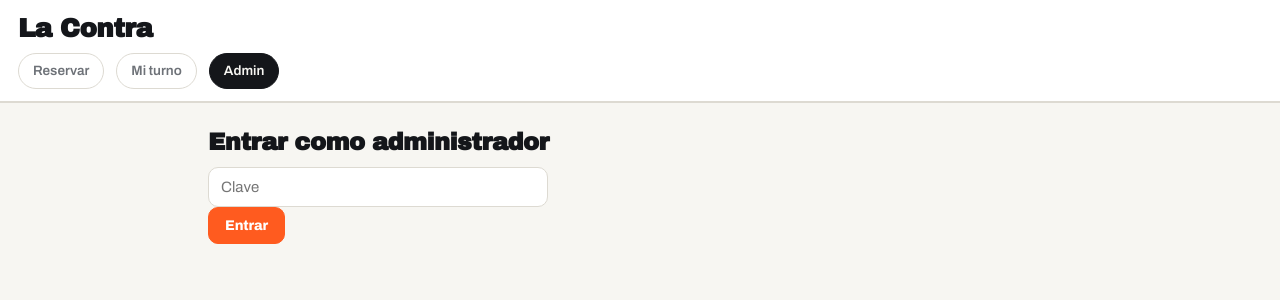
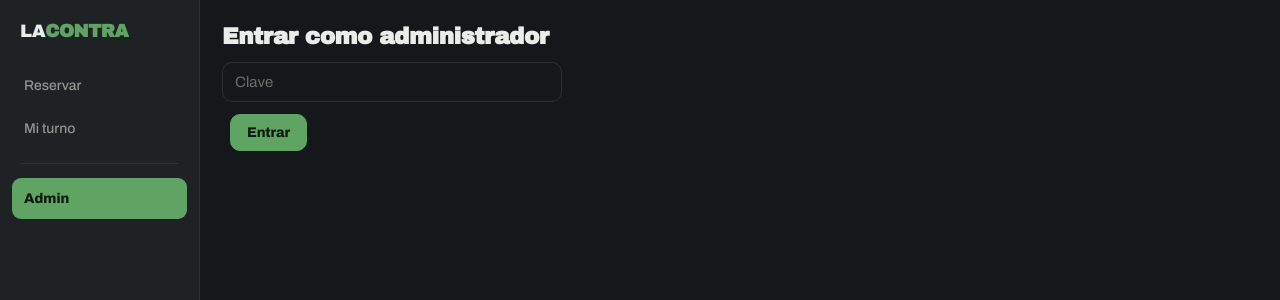
Before and after one commit to GabiGudi/La-contra, a Vue app in the folder web/: page /login in a window 1280 px wide. Shown: the top 300 px of the page. Built offline with nearby package versions, Linux system fonts and the light colour scheme.

Commit message:
Rediseño: verde cesped sobre oscuro, barra lateral y barra inferior

```diff
--- a/web/src/App.vue
+++ b/web/src/App.vue
@@ -1,8 +1,12 @@
 <script setup>
+import { computed } from "vue";
+import { useRouter } from "vue-router";
 import { esAdmin, guardarToken } from "./auth.js";
-import { useRouter } from "vue-router";
 
 const router = useRouter();
+
+/** En el celular, el tercer botón lleva al panel o al login según corresponda. */
+const destinoAdmin = computed(() => (esAdmin() ? "/admin/turnos" : "/login"));
 
 function salir() {
   guardarToken("");
@@ -11,20 +15,45 @@ function salir() {
 </script>
 
 <template>
-  <header>
-    <h1>La Contra</h1>
+  <div class="app">
+    <!-- Escritorio: barra lateral -->
+    <aside class="lateral">
+      <p class="marca">LA<b>CONTRA</b></p>
+
       <nav>
-      <RouterLink to="/">Reservar</RouterLink> |
+        <RouterLink to="/">Reservar</RouterLink>
         <RouterLink to="/mi-turno">Mi turno</RouterLink>
+
         <template v-if="esAdmin()">
-        | <RouterLink to="/admin">Config</RouterLink> |
-        <RouterLink to="/admin/turnos">Turnos</RouterLink> |
-        <button @click="salir">Salir</button>
+          <span class="separador"></span>
+          <RouterLink to="/admin/turnos">Turnos</RouterLink>
+          <RouterLink to="/admin">Canchas</RouterLink>
+          <button class="salir" @click="salir">Cerrar sesión</button>
         </template>
-      <template v-else> | <RouterLink to="/login">Admin</RouterLink></template>
+
+        <template v-else>
+          <span class="separador"></span>
+          <RouterLink to="/login">Admin</RouterLink>
+        </template>
       </nav>
+    </aside>
+
+    <div class="principal">
+      <!-- Celular: barra de arriba -->
+      <header class="barra-top">
+        <p class="marca">LA<b>CONTRA</b></p>
       </header>
+
       <main>
         <RouterView />
       </main>
+    </div>
+
+    <!-- Celular: barra de abajo -->
+    <nav class="barra-abajo">
+      <RouterLink to="/">Reservar</RouterLink>
+      <RouterLink to="/mi-turno">Mi turno</RouterLink>
+      <RouterLink :to="destinoAdmin">Dueño</RouterLink>
+    </nav>
+  </div>
 </template>
--- a/web/src/estilos.css
+++ b/web/src/estilos.css
@@ -1,162 +1,193 @@
 /* ══════════════════════════════════════════════════════════
    LA CONTRA · hoja de estilos
-   Dirección "Pechera": planilla clara, legible al sol, con el
-   naranja de las pecheras de entrenamiento como único acento
-   fuerte. Pensada para el celular primero.
+   Verde césped bajo luz artificial sobre gris oscuro cálido.
+   Barra lateral en escritorio, barra inferior en el celular.
    ══════════════════════════════════════════════════════════ */
 
 @import url('https://fonts.googleapis.com/css2?family=Archivo:wght@400;500;600;800&family=Archivo+Black&family=IBM+Plex+Mono:wght@400;600&display=swap');
 
 :root {
-  --papel: #F7F6F2;
-  --blanco: #FFFFFF;
-  --tinta: #14161A;
-  --gris: #6E7278;
-  --linea: #DDDAD2;
-  --pechera: #FF5B1F;
-  --verde: #1F8A54;
-  --roja: #C2321B;
+  --fondo: #15181A;
+  --panel: #1E2225;
+  --panel-alto: #262B2E;
+  --borde: #2C3134;
+  --texto: #E9EDEA;
+  --suave: #8D9691;
+
+  --verde: #5FA463;
+  --verde-suave: rgba(95, 164, 99, .16);
+  --sobre-verde: #0C1A0E;
+
+  --ambar: #D98032;
+  --ambar-suave: rgba(217, 128, 50, .16);
+
+  --roja: #C7523F;
+  --roja-suave: rgba(199, 82, 63, .14);
 
   --radio: 10px;
-  --sombra: 0 1px 2px rgba(20, 22, 26, .06);
+  --lateral: 200px;
+  --abajo: 62px;
 }
 
 * { box-sizing: border-box; }
 
 body {
   margin: 0;
-  background: var(--papel);
-  color: var(--tinta);
+  background: var(--fondo);
+  color: var(--texto);
   font-family: Archivo, system-ui, -apple-system, sans-serif;
   font-size: 16px;
   line-height: 1.5;
   -webkit-font-smoothing: antialiased;
 }
 
+/* ── Estructura ────────────────────────────────────────── */
+
+.app { display: flex; min-height: 100vh; }
+
+.lateral {
+  width: var(--lateral);
+  flex: none;
+  background: var(--panel);
+  border-right: 1px solid var(--borde);
+  padding: 18px 12px;
+  position: sticky;
+  top: 0;
+  height: 100vh;
+}
+
+.marca {
+  font-family: "Archivo Black", sans-serif;
+  font-size: 18px;
+  letter-spacing: -.02em;
+  margin: 0 0 20px;
+  padding: 0 8px;
+}
+
+.marca b { color: var(--verde); }
+
+.lateral nav { display: flex; flex-direction: column; gap: 2px; }
+
+.lateral nav a {
+  display: block;
+  padding: 10px 12px;
+  border-radius: 9px;
+  color: var(--suave);
+  text-decoration: none;
+  font-size: 14px;
+  font-weight: 500;
+}
+
+.lateral nav a:hover { background: var(--panel-alto); color: var(--texto); }
+
+.lateral nav a.router-link-active {
+  background: var(--verde);
+  color: var(--sobre-verde);
+  font-weight: 700;
+}
+
+.lateral .separador {
+  height: 1px;
+  background: var(--borde);
+  margin: 12px 8px;
+}
+
+.lateral .salir {
+  width: auto;
+  margin-top: 8px;
+  background: none;
+  border: 1px solid var(--borde);
+  color: var(--suave);
+  font-size: 13px;
+  padding: 8px 12px;
+}
+
+.principal { flex: 1; min-width: 0; }
+
+main {
+  max-width: 1000px;
+  padding: 24px 22px 60px;
+}
+
+/* Estas dos solo aparecen en el celular */
+.barra-top { display: none; }
+.barra-abajo { display: none; }
+
 /* ── Tipografía ────────────────────────────────────────── */
 
 h1, h2, h3, h4 {
   font-family: "Archivo Black", Archivo, sans-serif;
   letter-spacing: -.02em;
-  line-height: 1.1;
+  line-height: 1.15;
   margin: 0 0 12px;
 }
 
-h1 { font-size: 26px; }
-h2 { font-size: 24px; margin-top: 4px; }
-h3 { font-size: 19px; margin-top: 28px; }
-h4 { font-size: 15px; margin-bottom: 6px; }
+h2 { font-size: 23px; }
+h3 { font-size: 18px; margin-top: 26px; }
+
+h4 {
+  font-size: 11px;
+  font-family: "IBM Plex Mono", monospace;
+  font-weight: 600;
+  text-transform: uppercase;
+  letter-spacing: .1em;
+  color: var(--suave);
+  margin: 22px 0 8px;
+}
 
 p { margin: 0 0 12px; }
-
-em { color: var(--gris); font-style: normal; }
-
-/* ── Encabezado y navegación ───────────────────────────── */
-
-header {
-  background: var(--blanco);
-  border-bottom: 2px solid var(--linea);
-  padding: 14px 18px 12px;
-  position: sticky;
-  top: 0;
-  z-index: 10;
-}
-
-header h1 { margin: 0 0 10px; }
-
-nav {
-  display: flex;
-  flex-wrap: wrap;
-  gap: 6px;
-  align-items: center;
-  font-size: 0;               /* se come los "|" sueltos del template */
-}
-
-nav a {
-  font-family: Archivo, sans-serif;
-  font-size: 13.5px;
-  font-weight: 600;
-  text-decoration: none;
-  color: var(--gris);
-  padding: 7px 14px;
-  border: 1.5px solid var(--linea);
-  border-radius: 999px;
-  transition: border-color .15s, color .15s;
-}
-
-nav a:hover { color: var(--tinta); border-color: var(--tinta); }
-
-nav a.router-link-active {
-  background: var(--tinta);
-  border-color: var(--tinta);
-  color: var(--papel);
-}
-
-nav button {
-  font-size: 13px;
-  padding: 7px 14px;
-  background: none;
-  border: 1.5px solid var(--linea);
-  color: var(--gris);
-}
-
-main {
-  max-width: 900px;
-  margin: 0 auto;
-  padding: 22px 18px 60px;
-}
+em { color: var(--suave); font-style: normal; }
 
 /* ── Formularios ───────────────────────────────────────── */
 
 label {
   display: block;
-  font-size: 13px;
+  font-size: 12.5px;
   font-weight: 600;
-  color: var(--gris);
-  margin-bottom: 12px;
+  color: var(--suave);
+  margin-bottom: 14px;
 }
 
 input, select {
   display: block;
   width: 100%;
   max-width: 340px;
-  margin-top: 5px;
+  margin-top: 6px;
   padding: 11px 12px;
   font-family: Archivo, sans-serif;
   font-size: 15px;
-  color: var(--tinta);
-  background: var(--blanco);
-  border: 1.5px solid var(--linea);
+  color: var(--texto);
+  background: var(--fondo);
+  border: 1px solid var(--borde);
   border-radius: var(--radio);
 }
 
+select option { background: var(--panel); color: var(--texto); }
+
+input::placeholder { color: #66706B; }
+
 input:focus, select:focus {
   outline: none;
-  border-color: var(--pechera);
-  box-shadow: 0 0 0 3px rgba(255, 91, 31, .18);
+  border-color: var(--verde);
+  box-shadow: 0 0 0 3px var(--verde-suave);
 }
 
-input:disabled {
-  background: var(--papel);
-  color: var(--gris);
-  cursor: not-allowed;
-}
+input:disabled { opacity: .45; cursor: not-allowed; }
 
-/* Los radios y checkboxes van en línea con su texto */
 label:has(input[type="radio"]),
 label:has(input[type="checkbox"]) {
   display: inline-flex;
   align-items: center;
-  gap: 7px;
-  margin-right: 16px;
+  gap: 8px;
+  margin-right: 18px;
   font-size: 14.5px;
-  color: var(--tinta);
+  color: var(--texto);
 }
 
 input[type="radio"], input[type="checkbox"] {
   width: auto;
   margin: 0;
-  accent-color: var(--pechera);
+  accent-color: var(--verde);
 }
 
 /* ── Botones ───────────────────────────────────────────── */
@@ -166,51 +197,73 @@ button {
   font-size: 14px;
   font-weight: 800;
   letter-spacing: -.01em;
-  color: var(--blanco);
-  background: var(--pechera);
-  border: 1.5px solid var(--pechera);
+  color: var(--sobre-verde);
+  background: var(--verde);
+  border: 1px solid var(--verde);
   border-radius: var(--radio);
   padding: 10px 16px;
   cursor: pointer;
   transition: filter .15s;
 }
 
-button:hover { filter: brightness(1.07); }
-button:active { filter: brightness(.94); }
+button:hover { filter: brightness(1.1); }
+button:active { filter: brightness(.93); }
 
 button:disabled {
-  background: var(--linea);
-  border-color: var(--linea);
-  color: var(--gris);
+  background: var(--panel-alto);
+  border-color: var(--borde);
+  color: var(--suave);
   cursor: default;
   filter: none;
 }
 
-/* Secundario: el que no es la acción principal de la pantalla */
 button.hueco {
   background: none;
-  color: var(--tinta);
-  border-color: var(--tinta);
+  color: var(--texto);
+  border-color: var(--borde);
 }
 
-/* Destructivo: cancelar, eliminar, dar de baja */
+button.hueco:hover { border-color: var(--suave); }
+
 button.peligro {
   background: none;
   color: var(--roja);
-  border-color: var(--roja);
+  border-color: rgba(199, 82, 63, .45);
 }
 
-/* Chico: quitar un jugador, acciones dentro de una fila */
+button.peligro:hover { background: var(--roja-suave); }
+
 button.chico {
   font-size: 12px;
   font-weight: 600;
   padding: 5px 10px;
   background: none;
-  color: var(--gris);
-  border-color: var(--linea);
+  color: var(--suave);
+  border-color: var(--borde);
 }
 
 button.chico:hover { color: var(--roja); border-color: var(--roja); }
+
+/* ── Paneles ───────────────────────────────────────────── */
+
+.tarjeta, fieldset {
+  background: var(--panel);
+  border: 1px solid var(--borde);
+  border-radius: 12px;
+  padding: 18px;
+  margin: 18px 0;
+}
+
+legend {
+  font-family: "Archivo Black", sans-serif;
+  font-size: 11px;
+  text-transform: uppercase;
+  letter-spacing: .08em;
+  padding: 4px 10px;
+  background: var(--verde);
+  color: var(--sobre-verde);
+  border-radius: 6px;
+}
 
 /* ── Tablas ────────────────────────────────────────────── */
 
@@ -222,94 +275,66 @@ button.chico:hover { color: var(--roja); border-color: var(--roja); }
 
 table {
   width: 100%;
-  min-width: 460px;
+  min-width: 520px;
   border-collapse: collapse;
-  background: var(--blanco);
-  border: 1.5px solid var(--linea);
-  border-radius: var(--radio);
+  background: var(--panel);
+  border: 1px solid var(--borde);
+  border-radius: 12px;
   overflow: hidden;
 }
 
 th {
   text-align: left;
   font-family: "IBM Plex Mono", monospace;
-  font-size: 11px;
+  font-size: 10.5px;
   font-weight: 600;
   text-transform: uppercase;
-  letter-spacing: .07em;
-  color: var(--gris);
-  background: var(--papel);
-  padding: 10px 12px;
-  border-bottom: 1.5px solid var(--linea);
+  letter-spacing: .08em;
+  color: var(--suave);
+  background: var(--fondo);
+  padding: 11px 13px;
+  border-bottom: 1px solid var(--borde);
   white-space: nowrap;
 }
 
 td {
-  padding: 12px;
-  border-top: 1.5px solid var(--linea);
-  font-size: 14.5px;
+  padding: 12px 13px;
+  border-top: 1px solid var(--borde);
+  font-size: 14px;
   vertical-align: middle;
 }
 
 tbody tr:first-child td { border-top: 0; }
+tbody tr:hover td { background: var(--panel-alto); }
 
-/* La primera columna de las dos grillas es la hora */
 td:first-child {
   font-family: "IBM Plex Mono", monospace;
   font-weight: 600;
-  font-size: 15px;
   white-space: nowrap;
 }
 
-/* Los botones dentro de una tabla no se comen la fila */
-td button { padding: 8px 12px; font-size: 13px; }
+td button { padding: 7px 12px; font-size: 12.5px; }
 
-/* ── Estados del turno ─────────────────────────────────── */
+/* ── Estados ───────────────────────────────────────────── */
 
 .busca, .armado {
   display: inline-block;
   font-family: "IBM Plex Mono", monospace;
-  font-size: 11px;
+  font-size: 10.5px;
   font-weight: 600;
   text-transform: uppercase;
   letter-spacing: .06em;
-  padding: 3px 9px;
+  padding: 4px 9px;
   border-radius: 999px;
+  white-space: nowrap;
 }
 
-.busca {
-  color: var(--pechera);
-  background: rgba(255, 91, 31, .12);
-}
+.busca { color: var(--ambar); background: var(--ambar-suave); }
+.armado { color: var(--verde); background: var(--verde-suave); }
 
-.armado {
-  color: var(--verde);
-  background: rgba(31, 138, 84, .12);
-}
+/* ── Listas ────────────────────────────────────────────── */
 
-/* ── Equipos y jugadores ───────────────────────────────── */
-
-fieldset {
-  background: var(--blanco);
-  border: 1.5px solid var(--linea);
-  border-radius: 12px;
-  padding: 16px;
-  margin: 16px 0;
-  box-shadow: var(--sombra);
-}
-
-legend {
-  font-family: "Archivo Black", sans-serif;
-  font-size: 13px;
-  text-transform: uppercase;
-  letter-spacing: .04em;
-  padding: 3px 10px;
-  background: var(--tinta);
-  color: var(--papel);
-  border-radius: 6px;
-}
-
-/* La lista de jugadores se lee como una formación: dorsal y nombre */
+/* Jugadores: se lee como una formación, con dorsal */
 ol {
   list-style: none;
   counter-reset: dorsal;
@@ -323,19 +348,19 @@ ol li {
   align-items: center;
   gap: 10px;
   padding: 7px 0;
-  border-top: 1px solid var(--linea);
-  font-size: 15px;
+  border-top: 1px solid var(--borde);
+  font-size: 14.5px;
 }
 
 ol li::before {
   content: counter(dorsal);
   font-family: "IBM Plex Mono", monospace;
-  font-size: 11px;
+  font-size: 10.5px;
   font-weight: 600;
-  color: var(--papel);
-  background: var(--tinta);
-  width: 21px;
-  height: 21px;
+  color: var(--sobre-verde);
+  background: var(--verde);
+  width: 20px;
+  height: 20px;
   display: grid;
   place-items: center;
   border-radius: 5px;
@@ -344,81 +369,70 @@ ol li::before {
 
 ol li button { margin-left: auto; }
 
-/* Listado de canchas del admin */
-ul {
-  list-style: none;
-  padding: 0;
-  margin: 10px 0 20px;
-}
+/* Canchas y turnos: la barra de color a la izquierda dice el
+   estado sin necesidad de leer nada */
+ul { list-style: none; padding: 0; margin: 10px 0 20px; }
 
 ul li {
   display: flex;
   align-items: center;
-  gap: 12px;
-  background: var(--blanco);
-  border: 1.5px solid var(--linea);
+  gap: 14px;
+  background: var(--panel);
+  border: 1px solid var(--borde);
+  border-left: 4px solid var(--verde);
   border-radius: var(--radio);
-  padding: 12px 14px;
+  padding: 13px 15px;
   margin-bottom: 8px;
   font-size: 15px;
-  font-weight: 600;
 }
 
 ul li button { margin-left: auto; }
 
-/* ── Avisos ────────────────────────────────────────────── */
-
-.error, .aviso, .codigo {
-  border-radius: var(--radio);
-  padding: 12px 14px;
-  font-size: 14.5px;
-  border: 1.5px solid;
+ul li.anotado {
+  flex-direction: column;
+  align-items: stretch;
+  gap: 8px;
+  border-left-color: var(--ambar);
 }
 
-.error {
-  color: var(--roja);
-  background: rgba(194, 50, 27, .07);
-  border-color: rgba(194, 50, 27, .3);
-  font-weight: 600;
+.anotado ol.equipo-lista { margin: 8px 0 0; }
+
+.anotado ol.equipo-lista li {
+  display: flex;
+  background: none;
+  border: 0;
+  border-top: 1px solid var(--borde);
+  border-radius: 0;
+  padding: 4px 0;
+  margin: 0;
+  font-size: 13.5px;
 }
 
-.aviso {
-  color: var(--verde);
-  background: rgba(31, 138, 84, .08);
-  border-color: rgba(31, 138, 84, .3);
-  font-weight: 600;
+.anotado button { align-self: flex-start; margin-left: 0; }
+
+/* Horarios libres */
+.horarios {
+  display: grid;
+  grid-template-columns: repeat(auto-fill, minmax(94px, 1fr));
+  gap: 8px;
+  margin: 10px 0 24px;
 }
 
-/* El código de 4 dígitos es lo único que el usuario tiene que
-   guardarse, así que se muestra como lo que es: una llave. */
-.codigo {
-  background: var(--blanco);
-  border-color: var(--pechera);
-  border-width: 2px;
+.horarios button {
+  width: 100%;
+  margin: 0;
+  font-family: "IBM Plex Mono", monospace;
+  font-size: 15px;
+  font-weight: 600;
+  padding: 15px 0;
+  background: var(--panel);
+  color: var(--texto);
+  border-color: var(--borde);
 }
 
-.codigo strong {
-  display: block;
-  font-family: "IBM Plex Mono", monospace;
-  font-size: 26px;
-  font-weight: 600;
-  letter-spacing: .18em;
-  color: var(--pechera);
-  margin-bottom: 4px;
-}
+.horarios button:hover { border-color: var(--verde); color: var(--verde); }
 
-/* ── Bloques de contenido ──────────────────────────────── */
-
-.tarjeta {
-  background: var(--blanco);
-  border: 1.5px solid var(--linea);
-  border-radius: 12px;
-  padding: 18px;
-  margin: 18px 0;
-  box-shadow: var(--sombra);
-}
-
-/* Barra de filtros del panel de turnos */
+/* Filtros */
 .filtros {
   display: flex;
   flex-wrap: wrap;
@@ -430,62 +444,153 @@ ul li button { margin-left: auto; }
 .filtros button {
   font-size: 13px;
   font-weight: 600;
-  padding: 8px 14px;
+  padding: 8px 15px;
+  border-radius: 999px;
   background: none;
-  color: var(--gris);
-  border-color: var(--linea);
-  border-radius: 999px;
+  color: var(--suave);
+  border-color: var(--borde);
 }
 
-.filtros button:hover { color: var(--tinta); border-color: var(--tinta); }
+.filtros button:hover { color: var(--texto); border-color: var(--suave); }
 
-/* El filtro activo está deshabilitado, así que lo pintamos ahí */
 .filtros button:disabled {
-  background: var(--tinta);
-  border-color: var(--tinta);
-  color: var(--papel);
+  background: var(--verde);
+  border-color: var(--verde);
+  color: var(--sobre-verde);
 }
 
 .filtros label { margin: 0 0 0 4px; }
 
+/* ── Avisos ────────────────────────────────────────────── */
+
+.error, .aviso, .codigo {
+  border-radius: var(--radio);
+  padding: 13px 15px;
+  font-size: 14.5px;
+  border: 1px solid;
+}
+
+.error {
+  color: var(--roja);
+  background: var(--roja-suave);
+  border-color: rgba(199, 82, 63, .4);
+  font-weight: 600;
+}
+
+.aviso {
+  color: var(--verde);
+  background: var(--verde-suave);
+  border-color: rgba(95, 164, 99, .4);
+  font-weight: 600;
+}
+
+/* El código es lo único que el usuario tiene que guardarse */
+.codigo {
+  background: var(--panel);
+  border-color: var(--verde);
+  color: var(--suave);
+}
+
+.codigo strong {
+  display: block;
+  font-family: "IBM Plex Mono", monospace;
+  font-size: 30px;
+  font-weight: 600;
+  letter-spacing: .2em;
+  color: var(--verde);
+  margin-bottom: 4px;
+}
+
+.cx-nota { font-size: 12.5px; color: var(--suave); }
+
+/* ── Ingreso del admin ─────────────────────────────────── */
+
+.login {
+  max-width: 340px;
+  margin: 40px auto;
+  background: var(--panel);
+  border: 1px solid var(--borde);
+  border-radius: 12px;
+  padding: 24px;
+  text-align: center;
+}
+
 /* ── Celular ───────────────────────────────────────────── */
 
-@media (max-width: 620px) {
-  h1 { font-size: 22px; }
-  h2 { font-size: 20px; }
-  main { padding: 18px 14px 50px; }
-  header { padding: 12px 14px 10px; }
+@media (max-width: 780px) {
+  .lateral { display: none; }
+
+  .barra-top {
+    display: block;
+    background: var(--panel);
+    border-bottom: 1px solid var(--borde);
+    padding: 13px 16px;
+    position: sticky;
+    top: 0;
+    z-index: 10;
+  }
+
+  .barra-top .marca { margin: 0; padding: 0; font-size: 16px; }
+
+  main { padding: 18px 15px calc(var(--abajo) + 30px); }
+
+  .barra-abajo {
+    display: flex;
+    position: fixed;
+    left: 0;
+    right: 0;
+    bottom: 0;
+    z-index: 20;
+    background: var(--panel);
+    border-top: 1px solid var(--borde);
+    padding-bottom: env(safe-area-inset-bottom);
+  }
+
+  .barra-abajo a {
+    flex: 1;
+    text-align: center;
+    padding: 12px 0 14px;
+    font-size: 11.5px;
+    font-weight: 600;
+    color: var(--suave);
+    text-decoration: none;
+  }
+
+  .barra-abajo a.router-link-active {
+    color: var(--verde);
+    box-shadow: inset 0 2px 0 var(--verde);
+  }
+
+  h2 { font-size: 21px; }
   input, select { max-width: 100%; }
-  button { width: 100%; margin-bottom: 8px; }
-  td button, ol li button, ul li button, nav button, .filtros button { width: auto; margin-bottom: 0; }
+  button { width: 100%; margin: 10px 0 0; }
+  button + button { margin-left: 0; }
+
+  td button, ol li button, ul li button,
+  .filtros button, .horarios button {
+    width: auto;
+    margin-bottom: 0;
+  }
+
+  ul li { flex-wrap: wrap; }
 }
 
 @media (prefers-reduced-motion: reduce) {
   * { transition: none !important; }
 }
 
-/* Horarios libres de una cancha */
-.horarios {
-  display: grid;
-  grid-template-columns: repeat(auto-fill, minmax(92px, 1fr));
-  gap: 8px;
-  margin: 10px 0 24px;
+/* ── Espacio entre los campos y su botón ──────────────── */
+
+/* En escritorio el botón queda al lado del campo, no pegado */
+fieldset > button,
+.tarjeta > button,
+main > button {
+  margin-top: 12px;
+  margin-right: 8px;
 }
 
-.horarios button {
-  width: 100%;
-  margin: 0;
-  font-family: "IBM Plex Mono", monospace;
-  font-size: 15px;
-  font-weight: 600;
-  padding: 14px 0;
-}
-/* El botón de sumar jugador no va pegado al campo */
-fieldset > button { margin-top: 10px; }
-fieldset > p:last-child { margin: 10px 0 0; color: var(--gris); font-size: 13.5px; }
+/* Los botones que van juntos no se tocan entre sí */
+button + button { margin-left: 8px; }
 
-/* Lista de jugadores dentro de una tarjeta de turno */
-.anotado { flex-direction: column; align-items: stretch; gap: 8px; }
-.anotado ol.equipo-lista { margin: 6px 0 0; }
-.anotado ol.equipo-lista li { border: 0; padding: 3px 0; font-size: 13.5px; }
-.anotado button { align-self: flex-start; }
+/* El buscador de "Mi turno": campo y botón en línea, con aire */
+main > input + button { margin-left: 8px; }
```
Lines whose indentation alone changed are shown as unchanged.
